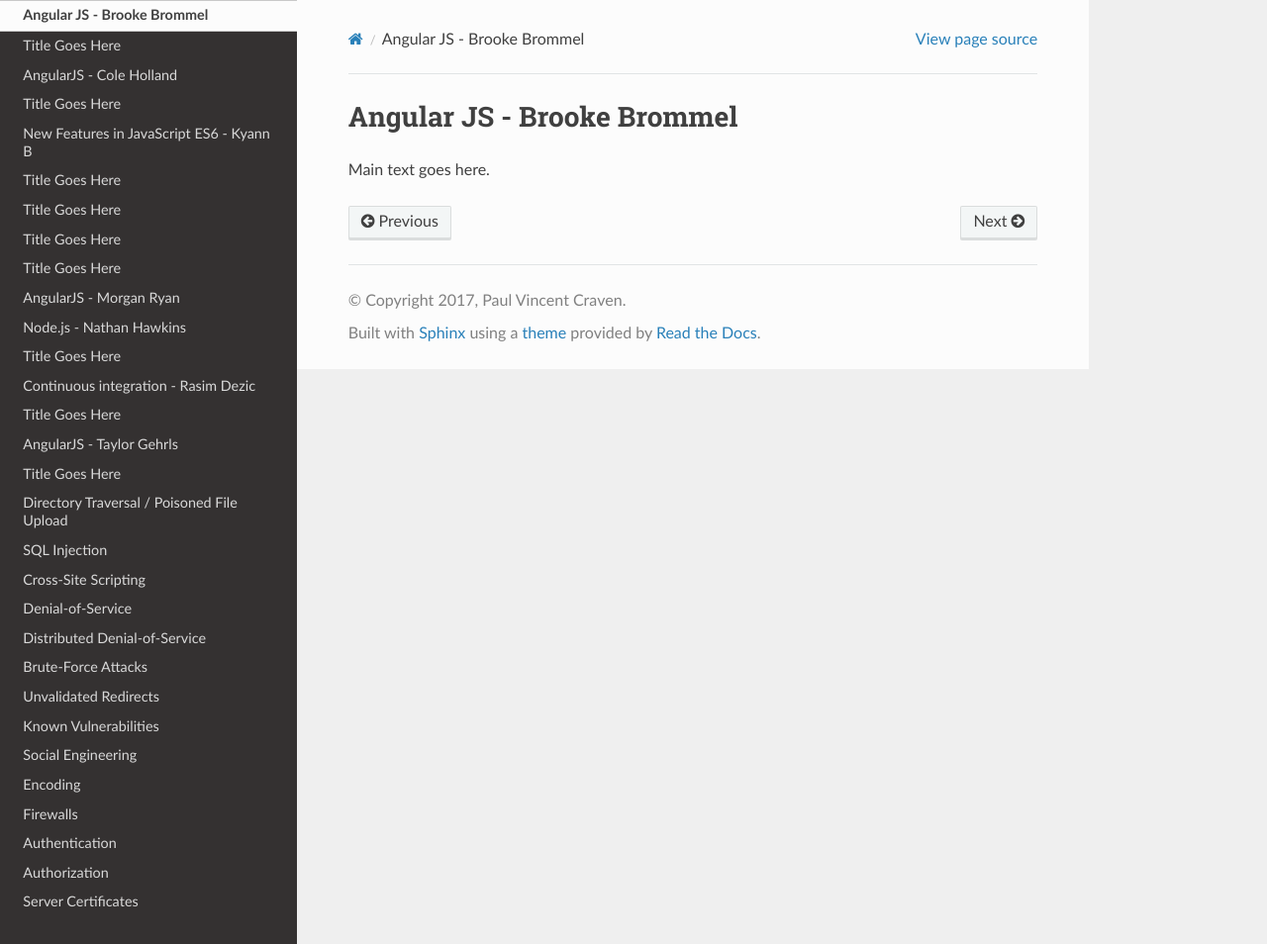
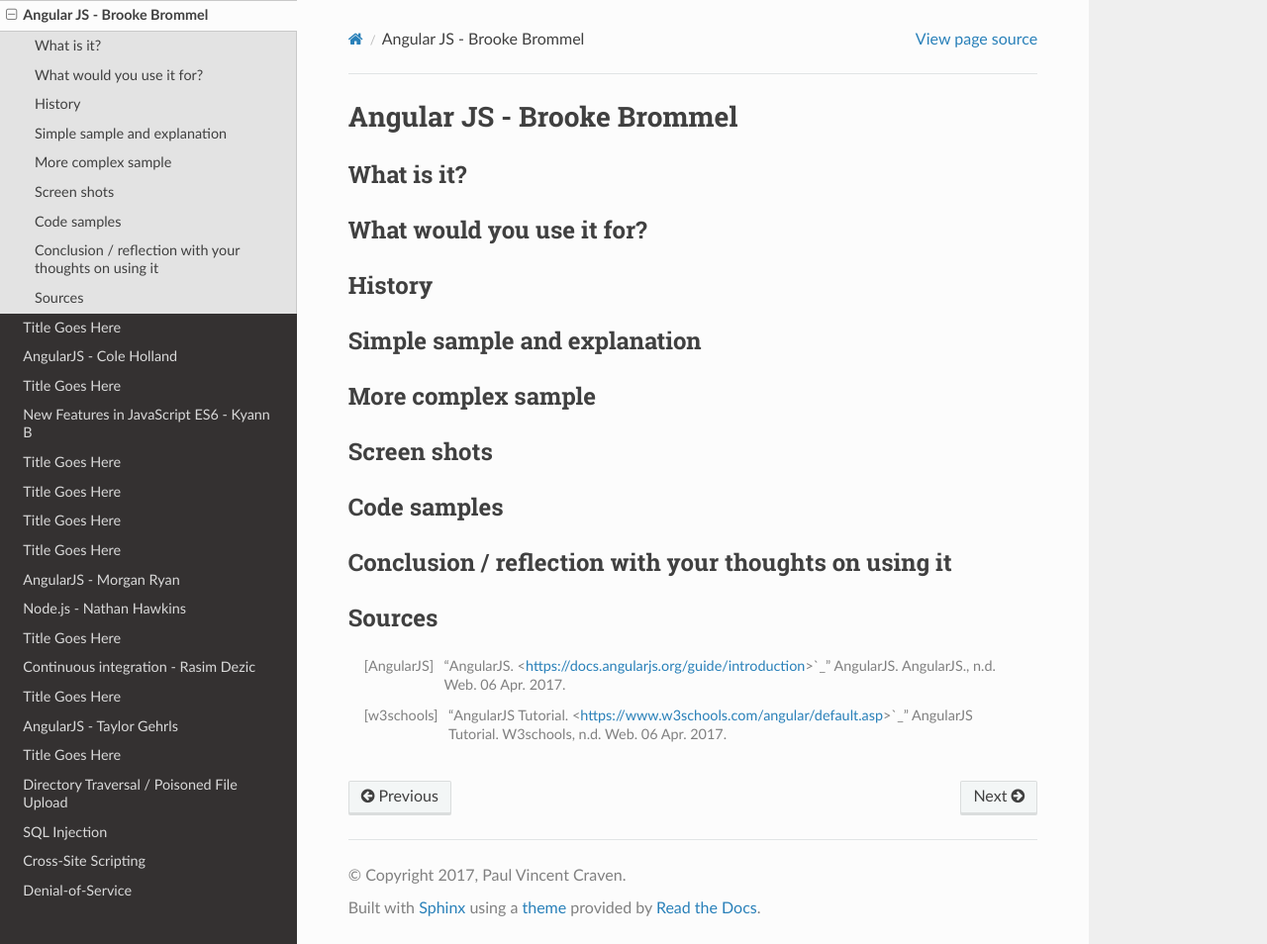
Before and after one commit to pvcraven/2017_web_security, a Sphinx documentation site: the page built from source/final/brooke/index.rst, in a window 1280 px wide and 954 px high. Shown: the whole window at 99% size. Built offline with Sphinx 7.4.7 and the Read the Docs theme 2.0.0, drawn with Linux system fonts in a browser that asks for light colours.

Commit message:
sources and headings

```diff
--- a/source/final/brooke/index.rst
+++ b/source/final/brooke/index.rst
@@ -1,4 +1,27 @@
 Angular JS - Brooke Brommel
 ===============
 
-Main text goes here.
+What is it?
+-----------
+What would you use it for?
+--------------------------
+History
+-------
+Simple sample and explanation
+-----------------------------
+More complex sample
+-------------------
+Screen shots
+------------
+Code samples
+------------
+Conclusion / reflection with your thoughts on using it
+------------------------------------------------------
+
+
+Sources
+-------
+
+.. [AngularJS] "AngularJS. <https://docs.angularjs.org/guide/introduction>`_" AngularJS. AngularJS., n.d. Web. 06 Apr. 2017.
+
+.. [w3schools] "AngularJS Tutorial. <https://www.w3schools.com/angular/default.asp>`_" AngularJS Tutorial. W3schools, n.d. Web. 06 Apr. 2017.
```
